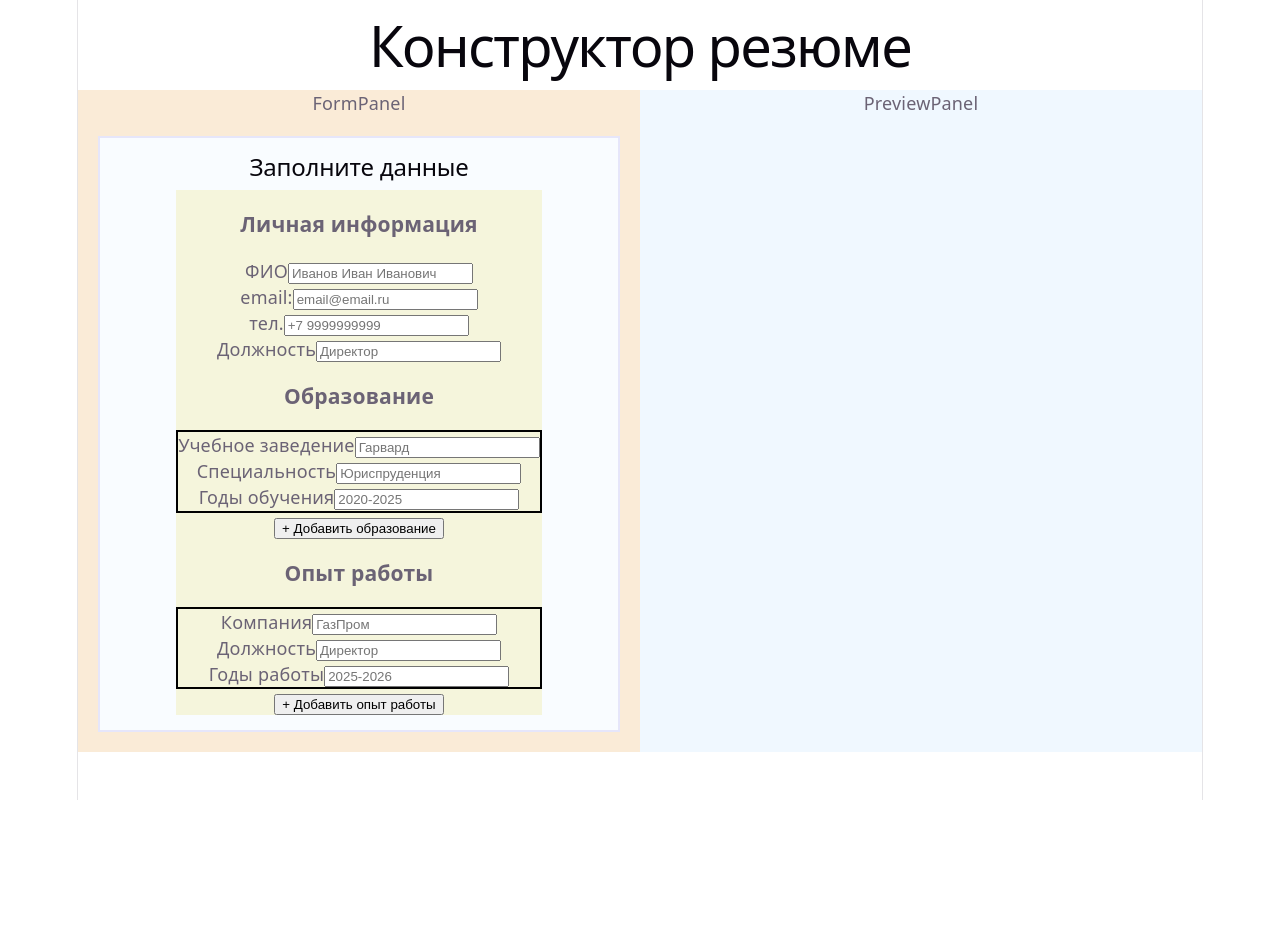
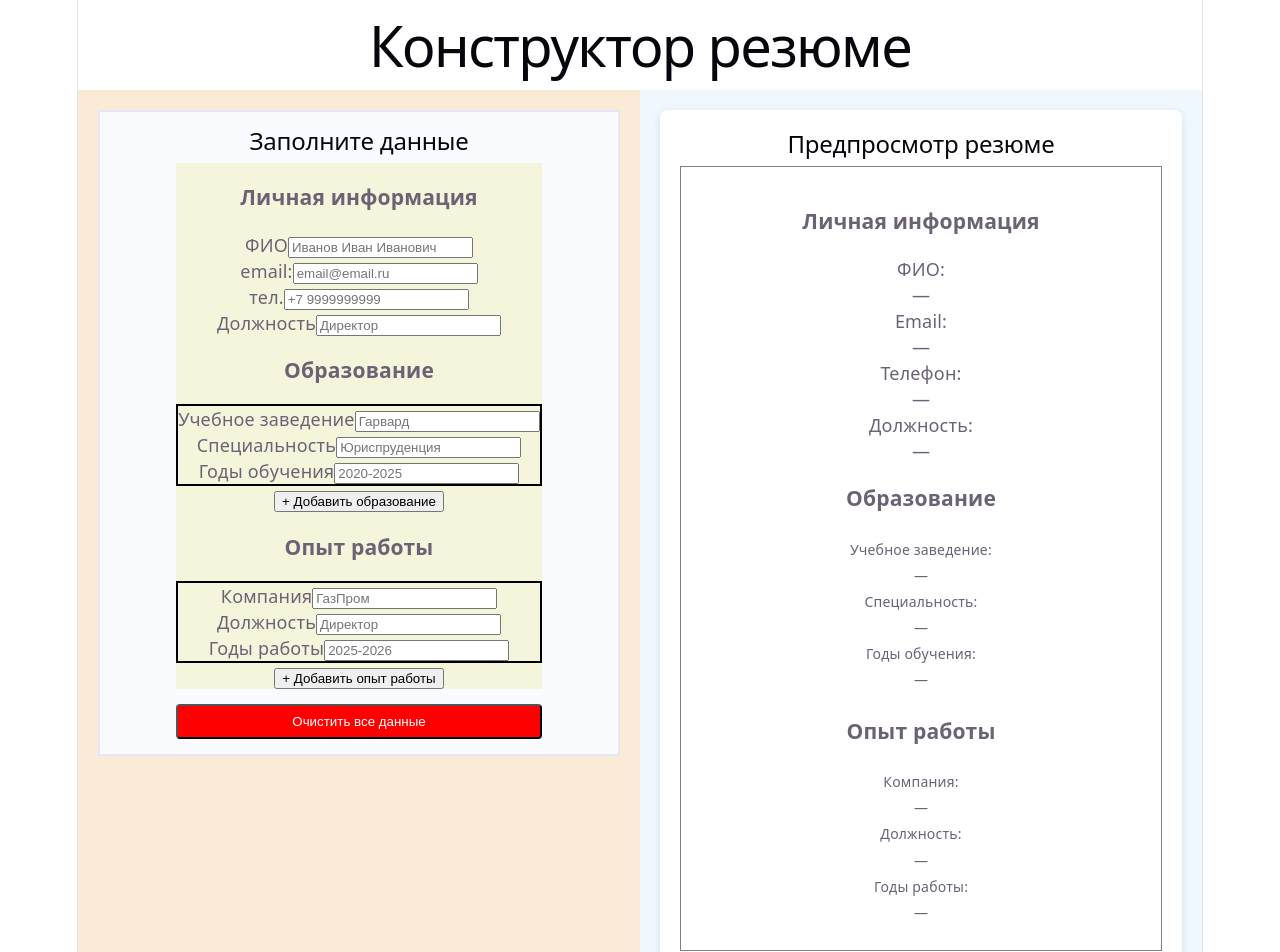
Before and after one commit to berezovtatyana-dev/cv-builder_st, a React (Vite) app: page / in a window 1280 px wide. Shown: the top 952 px of the page. Before the commit the page ends 800 px from the top, so only its background shows below. Built offline with nearby package versions, Linux system fonts and the light colour scheme.

Commit message:
create Delete All

```diff
--- a/src/App.jsx
+++ b/src/App.jsx
@@ -1,6 +1,7 @@
 import { CVProvider } from './context/CVContext';
 import './App.css';
 import FormPanel from './components/FormPanel';
+import PreviewPanel from './components/PreviewPanel';
 
 function App() {
   return (
@@ -14,12 +15,10 @@ function App() {
         <main>
           <div className='grid'>
             <div className='FormPanel'>
-              FormPanel
               <FormPanel />
               </div>
             <div className='PreviewPanel'>
-              PreviewPanel
-              {/* <PreviewPanel /> */}
+              <PreviewPanel />
             </div>
           </div>
         </main>
--- a/src/components/FormPanel.jsx
+++ b/src/components/FormPanel.jsx
@@ -12,7 +12,12 @@ const FormPanel = () => {
             payload: {key: e.target.name, value: e.target.value}
         });
     };
-    // сделать функцию: очистить все данные
+const clearAllData = () => {
+  if (window.confirm('Вы уверены, что хотите очистить все данные?')) {
+    localStorage.removeItem('cv_data');
+    window.location.reload();
+  }
+};
 
     return (
         <div className="main-form">
@@ -79,7 +84,9 @@ const FormPanel = () => {
                     + Добавить опыт работы
                 </button>
             </section>
-
+            <button onClick={clearAllData} style={{ marginTop: '15px', backgroundColor: 'red', color: 'white', padding: '8px 16px', borderRadius: '4px', cursor: 'pointer' }}>
+                Очистить все данные
+            </button>
 
         </div>
     );
--- /dev/null
+++ b/src/components/PreviewPanel.css
@@ -0,0 +1,11 @@
+.preview-container {
+  padding: 20px;
+  background-color: #ffffff;
+  border-radius: 8px;
+  box-shadow: 0 2px 8px rgba(0, 0, 0, 0.1);
+  margin: 20px;
+  min-height: 500px;
+}
+.preview-section{
+
+}
--- a/src/components/PreviewPanel.jsx
+++ b/src/components/PreviewPanel.jsx
@@ -1,3 +1,84 @@
-import React from "react";
+import React, { useContext } from "react";
+import CVContext from "../context/CVContext";
+import "./PreviewPanel.css";
+
+const PreviewPanel = () => {
+  const { state } = useContext(CVContext);
+  const { personalInfo, education, experience } = state;
+
+  return (
+    <div className="preview-container">
+      <h2>Предпросмотр резюме</h2>
+
+      <div style={{backgroundColor: 'white',
+                    padding: '20px',
+                    border: '1px solid grey'
+      }}>
+        {/* Личная информация */}
+        <section>
+          <h3>Личная информация</h3>
+          <div>
+            <p>ФИО:</p> {personalInfo.fullName || "—"}
+          </div>
+          <div>
+            <p>Email:</p> {personalInfo.email || "—"}
+          </div>
+          <div>
+            <p>Телефон:</p> {personalInfo.phone || "—"}
+          </div>
+          <div>
+            <p>Должность:</p> {personalInfo.position || "—"}
+          </div>
+        </section>
+
+        {/* Образование */}
+        <section className="preview-section">
+          <h3>Образование</h3>
+          {education.length === 0 ? (
+            <p>Нет добавленного образования</p>
+          ) : (
+            education.map((edu) => (
+              <div key={edu.id}  style={{padding: '4px', fontSize: '14px'}}>
+                <div>
+                  <p>Учебное заведение:</p> {edu.educationCompany || "—"}
+                </div>
+                <div>
+                  <p>Специальность:</p> {edu.profession || "—"}
+                </div>
+                <div>
+                  <p>Годы обучения:</p> {edu.yearsEduc || "—"}
+                </div>
+                {education.length > 1 && <hr />}
+              </div>
+            ))
+          )}
+        </section>
+
+        {/* Опыт работы */}
+        <section className="preview-section">
+          <h3>Опыт работы</h3>
+          {experience.length === 0 ? (
+            <p>Нет добавленного опыта работы</p>
+          ) : (
+            experience.map((exp) => (
+              <div key={exp.id}  style={{padding: '4px', fontSize: '14px'}}>
+                <div>
+                  <p>Компания:</p> {exp.company || "—"}
+                </div>
+                <div>
+                  <p>Должность:</p> {exp.role || "—"}
+                </div>
+                <div>
+                  <p>Годы работы:</p> {exp.years || "—"}
+                </div>
+                {experience.length > 1 && <hr />}
+              </div>
+            ))
+          )}
+        </section>
+      </div>
+    </div>
+  );
+};
 
 export default PreviewPanel;
```
